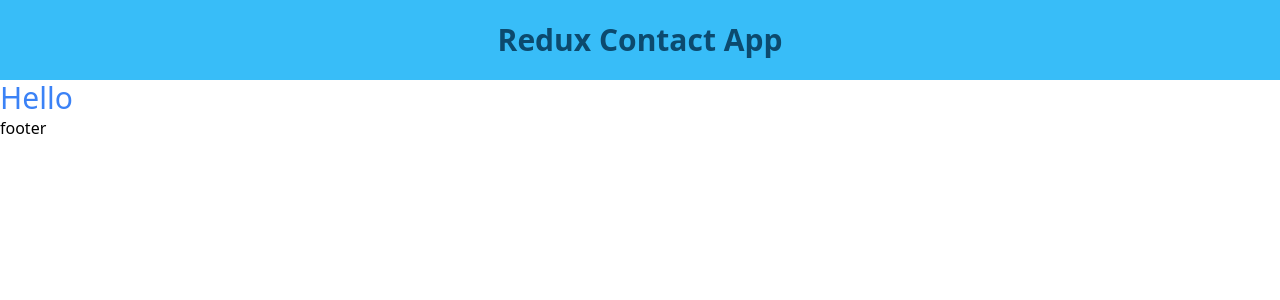
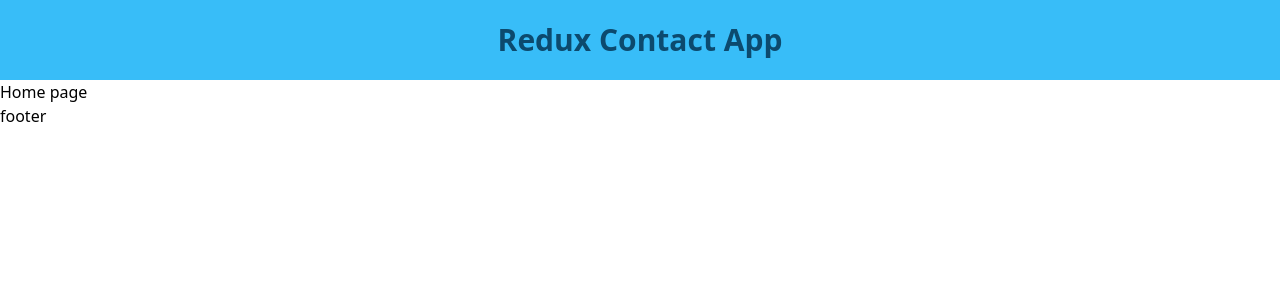
Before and after one commit to SamanKeighobadi/redux-contact, a React (Create React App) app: page / in a window 1280 px wide. Shown: the top 300 px of the page. Built offline with nearby package versions, Linux system fonts and the light colour scheme.

Commit message:
routing and create  home page

```diff
--- a/src/App.js
+++ b/src/App.js
@@ -3,14 +3,19 @@
 import {ToastContainer} from 'react-toastify'
 // layouts
 import MainLayout from "./components/layout/MainLayout";
+// React Router DOM
+import {Route,Routes} from 'react-router-dom'
+import Home from "./components/Home";
 
 const App = () => {
   return (
     <div>
       <MainLayout>
-        <div className="max-h-screen">
-          <h1 className="text-3xl text-blue-500">Hello </h1>
-        </div>
+        <Routes>
+          <Route path="/" element={<Home />} />
+          <Route path="/addContact" />
+          <Route path="/edit/:id" />
+        </Routes>
       </MainLayout>
       <ToastContainer />
     </div>
--- /dev/null
+++ b/src/components/Home.jsx
@@ -0,0 +1,9 @@
+const Home = () => {
+    return (
+        <div>
+            <h1>Home page</h1>
+        </div>
+     );
+}
+
+export default Home;
--- a/src/index.js
+++ b/src/index.js
@@ -1,12 +1,15 @@
-import React from 'react';
-import {render} from 'react-dom';
-import './index.css';
-import App from './App';
-import { Provider } from 'react-redux';
-import { store } from './redux/store';
-import 'react-toastify/dist/ReactToastify.css';
+import React from "react";
+import { render } from "react-dom";
+import "./index.css";
+import App from "./App";
+import { Provider } from "react-redux";
+import { store } from "./redux/store";
+import "react-toastify/dist/ReactToastify.css";
+import { BrowserRouter } from "react-router-dom";
 
 render(
-    <App />,
-  document.getElementById('root')
+  <BrowserRouter>
+    <App />
+  </BrowserRouter>,
+  document.getElementById("root")
 );
```
